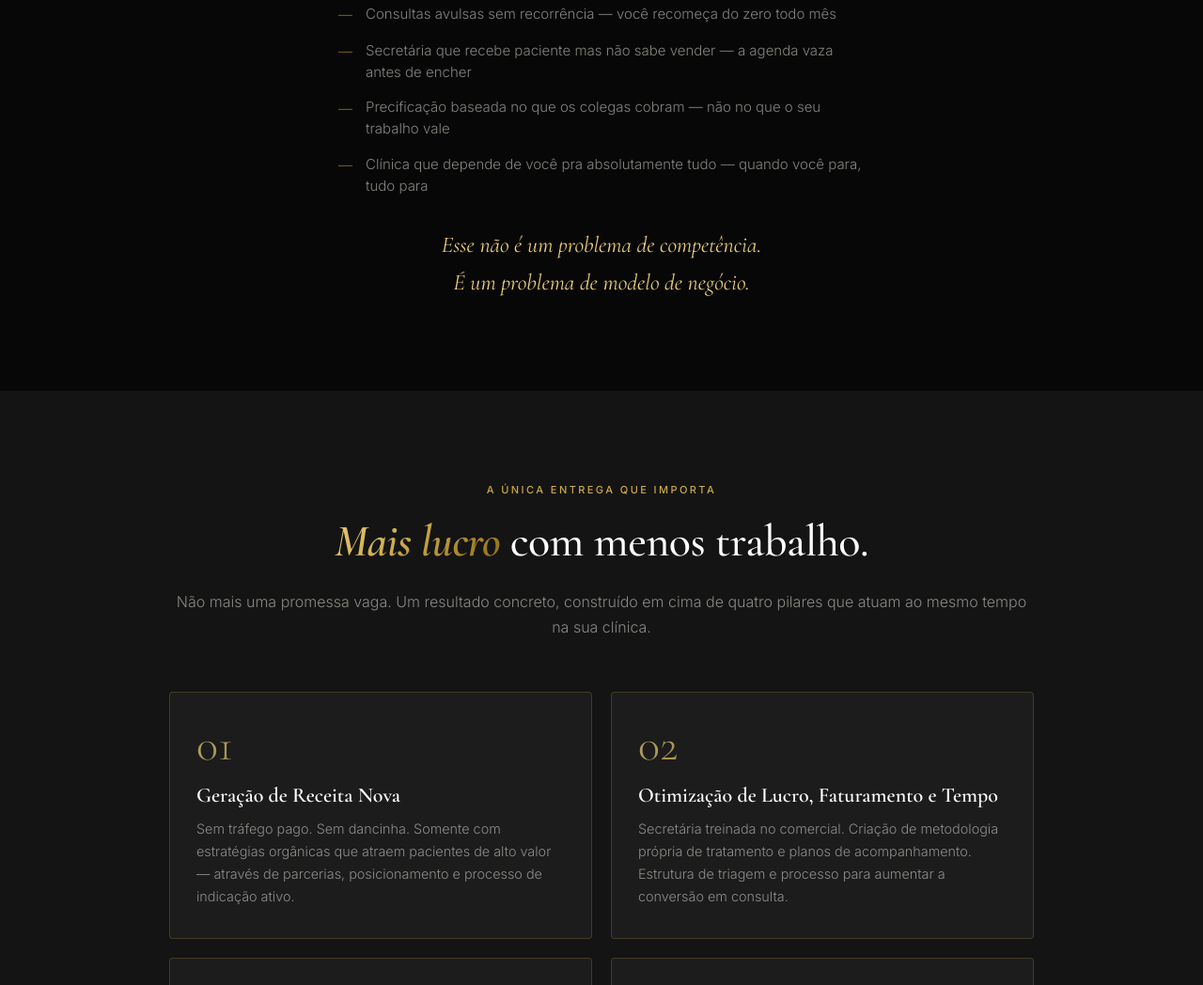
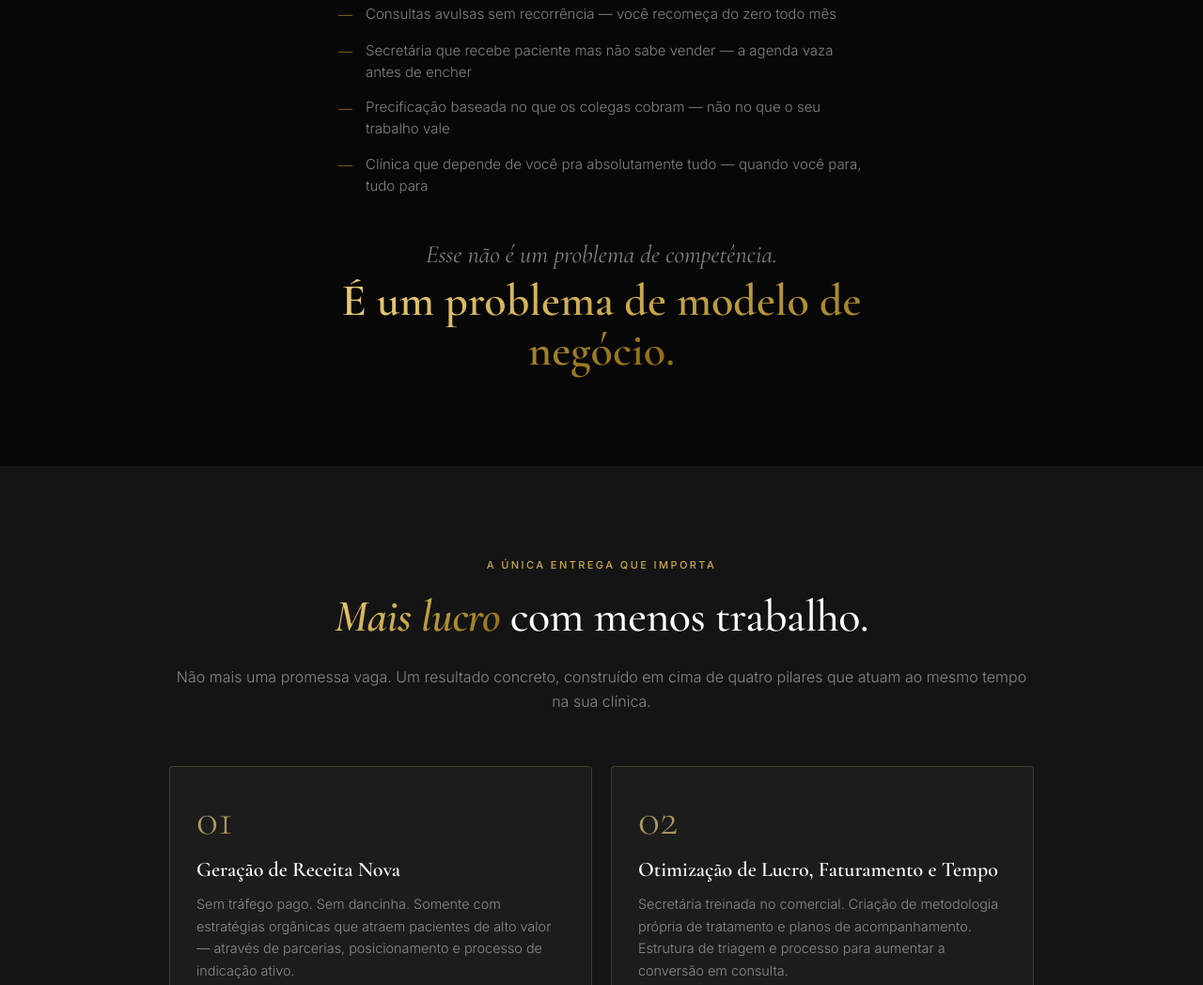
Before and after one commit to ique45/tracker-v1, a plain HTML site: page landing_page/index.html in a window 1280 px wide. Shown: the part 2469-3517 px from the top of the page at 94% size. Drawn offline with nearby package versions, Linux system fonts and the light colour scheme; no server answers.

Commit message:
Emphasis and visual polish on key copy blocks
- agitation-conclusion: make "É um problema de modelo de negócio." large gold headline; first sentence becomes small muted lead-in
- Mentors: remove "Quem está por trás" eyebrow
- Mentors combined stat: styled serif italic with gold bold numbers, separated by gold top border

Co-Authored-By: Claude Sonnet 4.6 <noreply@anthropic.com>

```diff
--- a/landing_page/index.html
+++ b/landing_page/index.html
@@ -546,11 +546,10 @@
 
     .agitation-conclusion {
       font-family: var(--serif);
-      font-size: clamp(1.125rem, 2.5vw, 1.5rem);
-      font-weight: 500;
-      font-style: italic;
-      color: var(--gold-light);
-      margin-top: 2rem;
+      font-size: clamp(1.875rem, 4.5vw, 3rem);
+      font-weight: 600;
+      line-height: 1.1;
+      margin-top: 3rem;
     }
 
     /* ─── ═══════════════════════════════ ─── */
@@ -1268,8 +1267,8 @@
       </ul>
 
       <p class="agitation-conclusion fade-in">
-        Esse não é um problema de competência.<br>
-        É um problema de modelo de negócio.
+        <span style="display:block;font-size:0.55em;font-weight:400;font-style:italic;color:var(--muted-text);margin-bottom:0.5rem">Esse não é um problema de competência.</span>
+        <span class="gold-text">É um problema de modelo de negócio.</span>
       </p>
 
     </div>
@@ -1399,7 +1398,6 @@
     <div class="wrap-wide">
 
       <div class="section-heading fade-in">
-        <span class="eyebrow">Quem está por trás</span>
         <h2>Conheça os <em class="gold-text">mentores</em></h2>
       </div>
 
@@ -1425,10 +1423,9 @@
         </div>
       </div>
 
-      <div class="fade-in" style="text-align:center;margin-top:2.5rem">
-        <p style="font-size:0.9rem;font-weight:300;color:var(--muted-text);">
-          <span style="color:var(--gold-light);margin-right:0.5rem">✦</span>
-          Juntos já atenderam mais de 5.000 clínicas e possuem uma base de 300 clientes ativos.
+      <div class="fade-in" style="text-align:center;margin-top:3rem;padding:2rem 1.5rem;border-top:1px solid var(--gold-border);">
+        <p style="font-family:var(--serif);font-size:clamp(1.125rem,2.5vw,1.5rem);font-weight:400;font-style:italic;color:var(--cream);line-height:1.5;margin:0">
+          Juntos já atenderam mais de <strong style="-webkit-text-fill-color:transparent;background:linear-gradient(135deg,var(--gold-light),var(--gold),var(--gold-dark));-webkit-background-clip:text;background-clip:text;font-style:normal;font-weight:700">5.000 clínicas</strong> e possuem uma base de <strong style="-webkit-text-fill-color:transparent;background:linear-gradient(135deg,var(--gold-light),var(--gold),var(--gold-dark));-webkit-background-clip:text;background-clip:text;font-style:normal;font-weight:700">300 clientes ativos.</strong>
         </p>
       </div>
 
```
